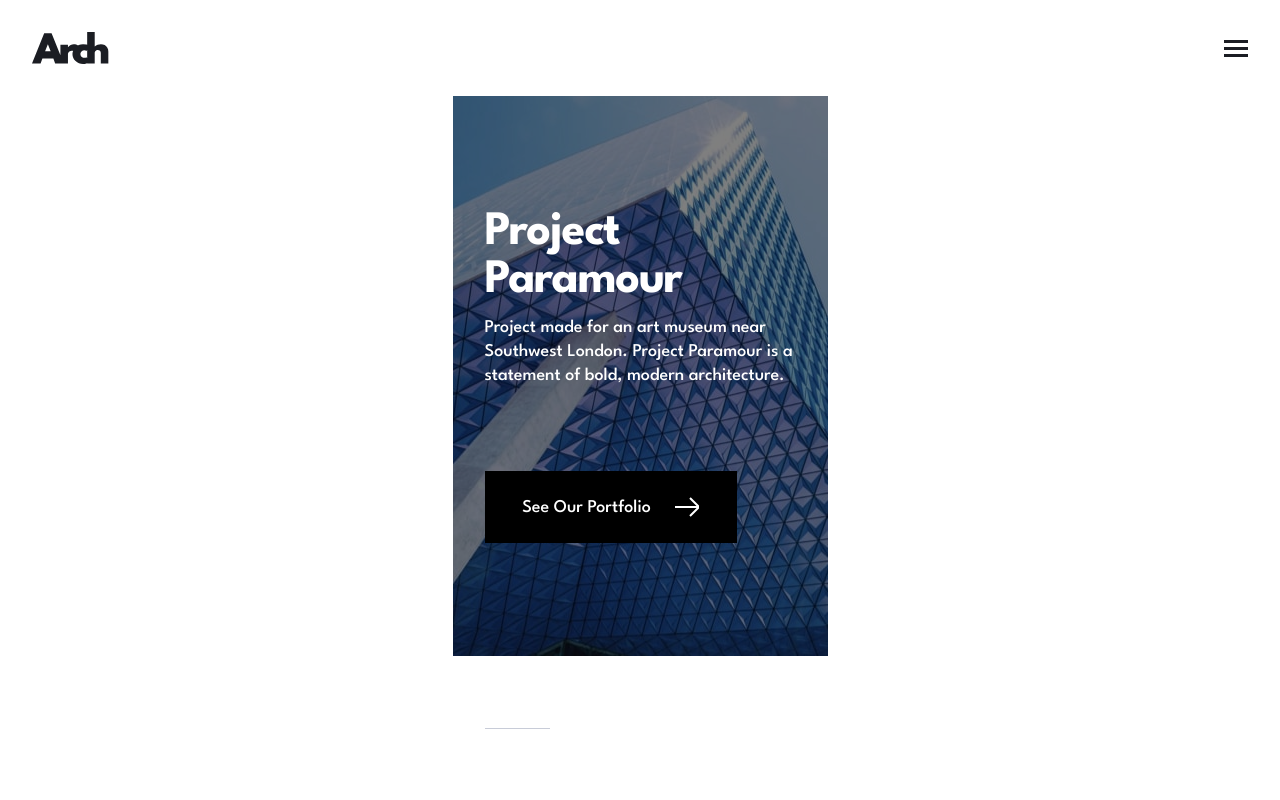
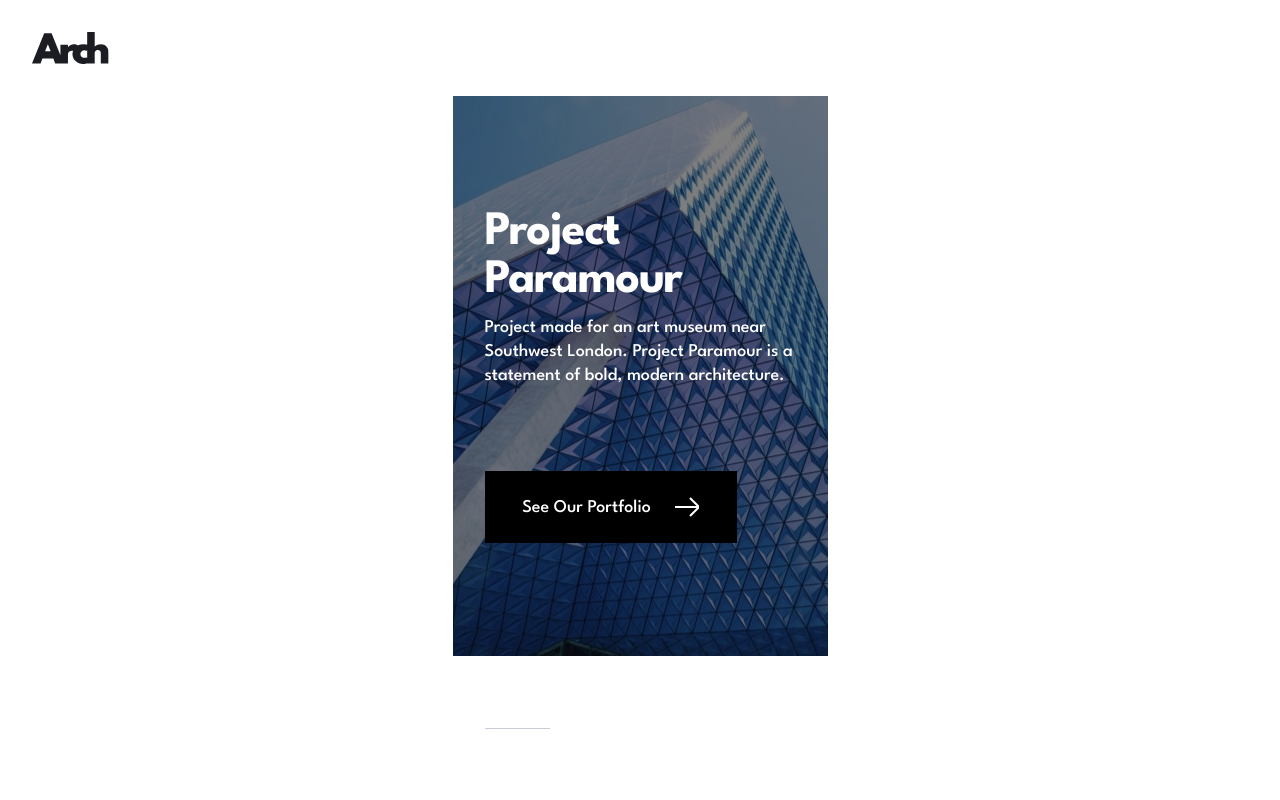
Before and after one commit to gigakhrz/arch-studio-multi-page-website, a Next.js app: page / in a window 1280 px wide. Shown: the top 800 px of the page. Built offline with nearby package versions, Linux system fonts and the light colour scheme.

Commit message:
hide burger image

```diff
--- a/src/app/components/Header/Header.tsx
+++ b/src/app/components/Header/Header.tsx
@@ -29,7 +29,7 @@ export default function Header(): JSX.Element {
       />
       <img
         onClick={() => dispatch(setBurger())}
-        className="w-[24px] h-[17px] cursor-pointer"
+        className="w-[24px] h-[17px] cursor-pointer md:hidden"
         src={burgerImg.src}
         alt="burger menu"
       />
```
